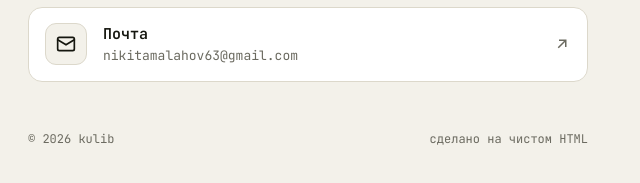
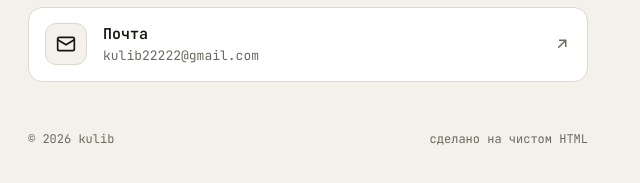
Before and after one commit to kulibika/kulibika.github.io, a plain HTML site: page index.html in a window 1280 px wide. Shown: the part 803-986 px from the top of the page, 332-972 px from the left. Drawn offline with Linux system fonts and the light colour scheme; a web font is replaced by a local one.

Commit message:
Add files via upload

```diff
--- a/index.html
+++ b/index.html
@@ -245,9 +245,9 @@
       </a>
     </li>
     <li class="rise" style="animation-delay:.55s">
-      <a class="link" href="mailto:nikitamalahov63@gmail.com">
+      <a class="link" href="mailto:kulib22222@gmail.com">
         <span class="ico"><svg viewBox="0 0 24 24" fill="none" stroke="currentColor" stroke-width="2" stroke-linecap="round" stroke-linejoin="round"><rect x="2" y="4" width="20" height="16" rx="2"/><path d="m22 7-10 6L2 7"/></svg></span>
-        <span class="txt"><strong>Почта</strong><small>nikitamalahov63@gmail.com</small></span>
+        <span class="txt"><strong>Почта</strong><small>kulib22222@gmail.com</small></span>
         <svg class="arrow" width="18" height="18" viewBox="0 0 24 24" fill="none" stroke="currentColor" stroke-width="2"><path d="M7 17 17 7M8 7h9v9"/></svg>
       </a>
     </li>
```
